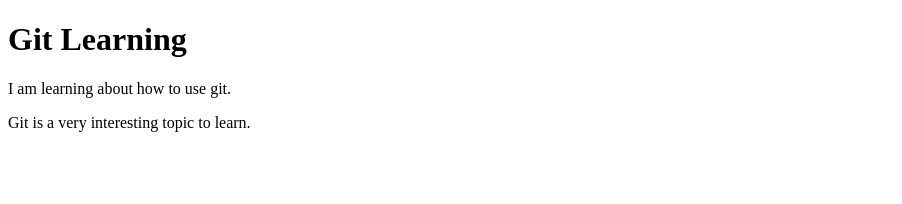
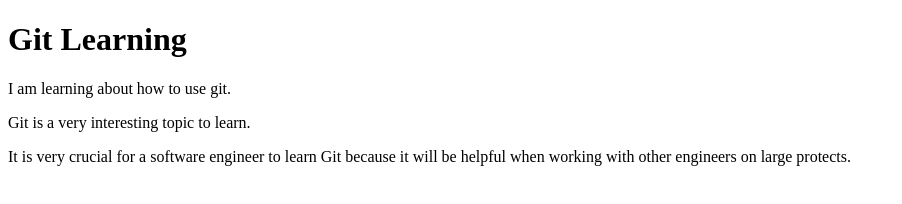
Before and after one commit to Mugara250/Gym-Git-Exercise-Solutions, a plain HTML site: page home.html in a window 1280 px wide. Shown: the whole page, without its empty margins (0-902 px from the left). Drawn offline with Linux system fonts and the light colour scheme.

Commit message:
added more content to home.html

```diff
--- a/home.html
+++ b/home.html
@@ -9,5 +9,8 @@
     <h1>Git Learning</h1>
     <p>I am learning about how to use git.</p>
     <p>Git is a very interesting topic to learn.</p>
+    <p>It is very crucial for a software engineer to learn Git because it will be helpful
+        when working with other engineers on large protects.
+    </p>
 </body>
 </html>
```
